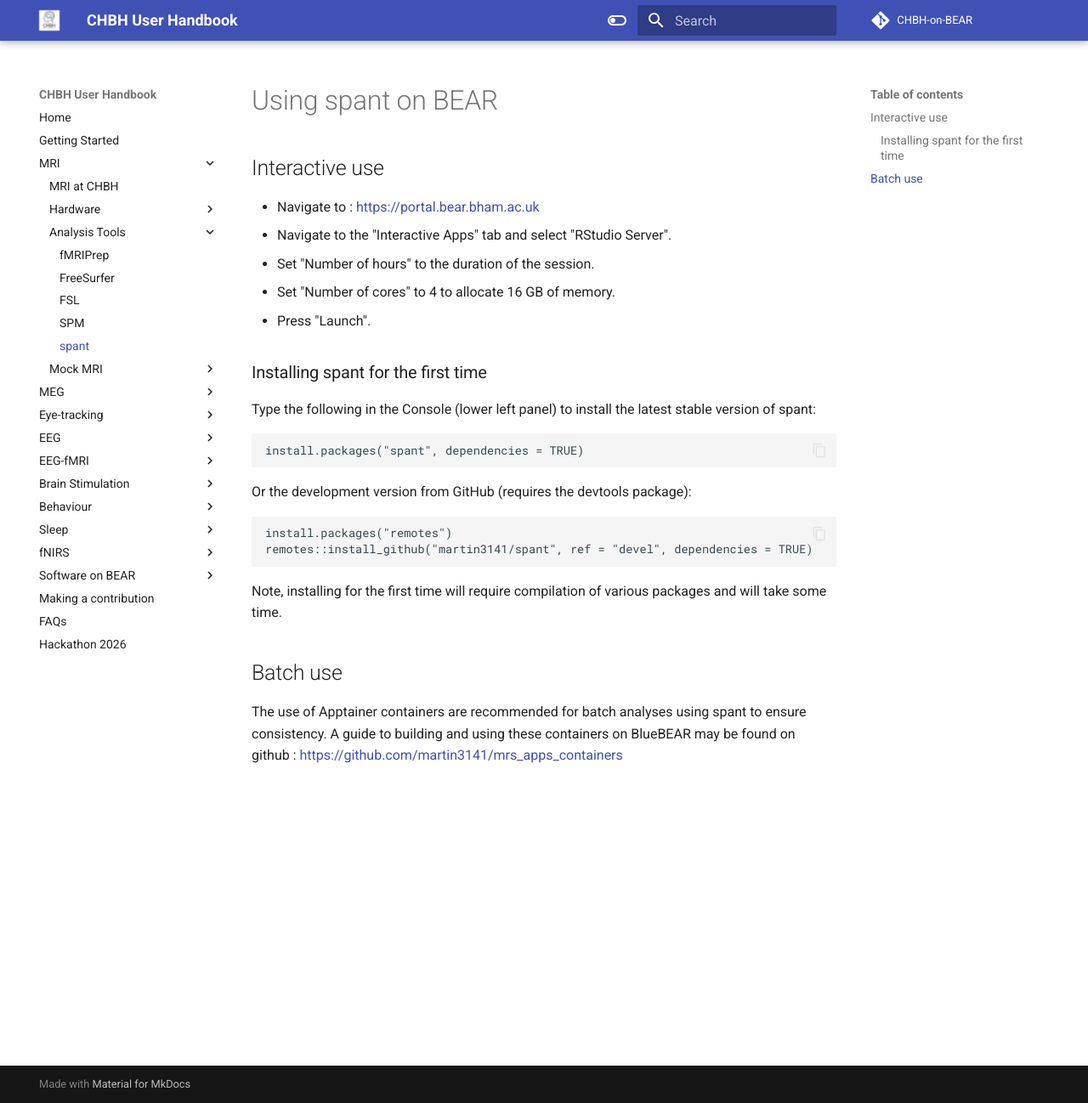
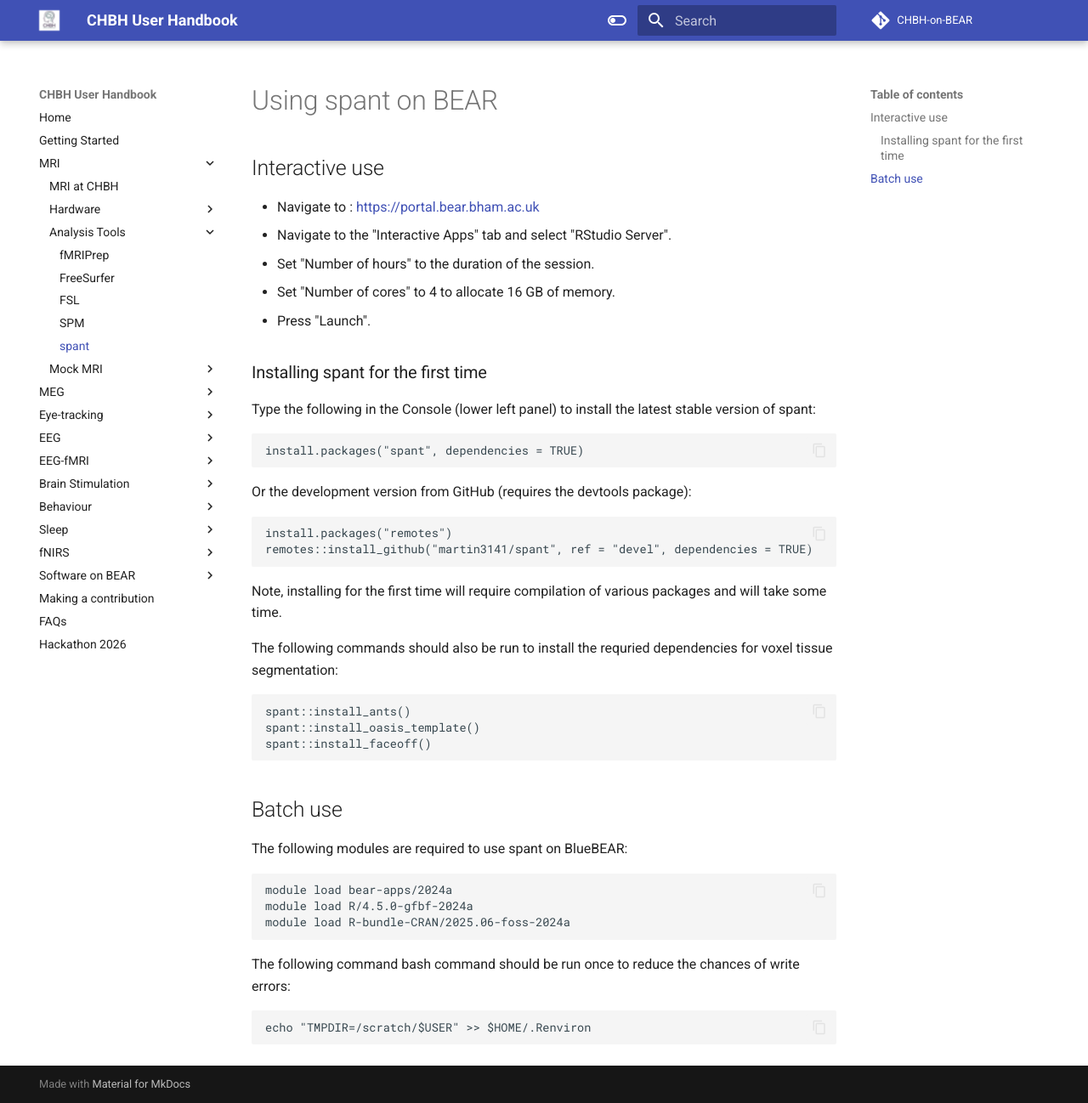
Before and after one commit to chbh-opensource/chbh-on-bear, an MkDocs documentation site: the page built from docs/mri/analysis/spant.md, in a window 1280 px wide and 1298 px high. Shown: the whole window at 85% size. Built offline with MkDocs 1.6.1 and Material for MkDocs 9.7.7, drawn with Linux system fonts in a browser that asks for light colours; comment, search, counter and statistics services are not loaded.

Commit message:
spant update

````diff
--- a/docs/mri/analysis/spant.md
+++ b/docs/mri/analysis/spant.md
@@ -25,6 +25,27 @@
 
 Note, installing for the first time will require compilation of various packages and will take some time.
 
+The following commands should also be run to install the requried dependencies for voxel tissue segmentation:
+
+```
+spant::install_ants()
+spant::install_oasis_template()
+spant::install_faceoff()
+```
+
+
 ## Batch use
 
-The use of Apptainer containers are recommended for batch analyses using spant to ensure consistency. A guide to building and using these containers on BlueBEAR may be found on github : <https://github.com/martin3141/mrs_apps_containers>
+The following modules are required to use spant on BlueBEAR:
+
+```
+module load bear-apps/2024a
+module load R/4.5.0-gfbf-2024a
+module load R-bundle-CRAN/2025.06-foss-2024a
+```
+
+The following command bash command should be run once to reduce the chances of write errors:
+
+```
+echo "TMPDIR=/scratch/$USER" >> $HOME/.Renviron
+```
````
